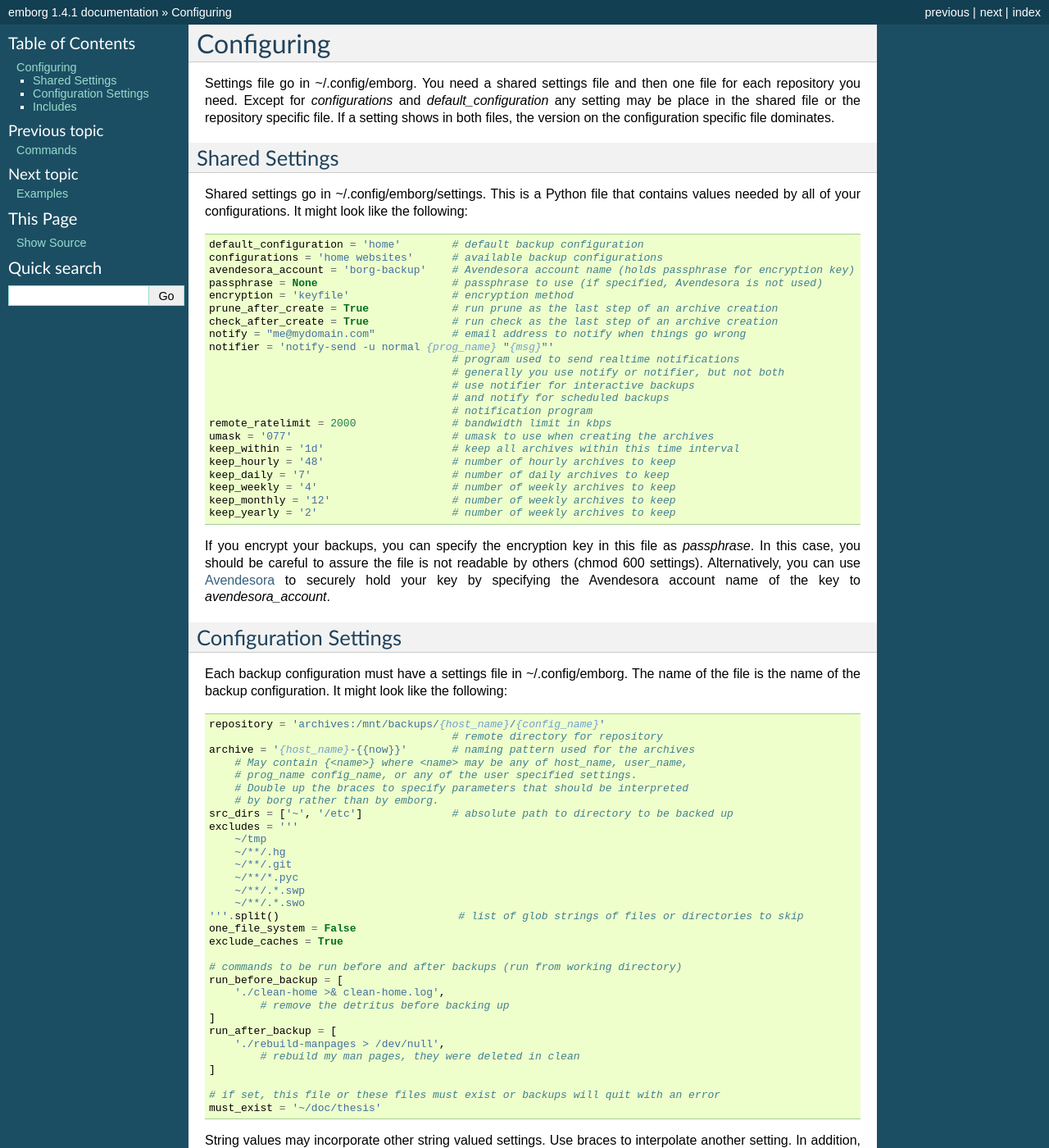
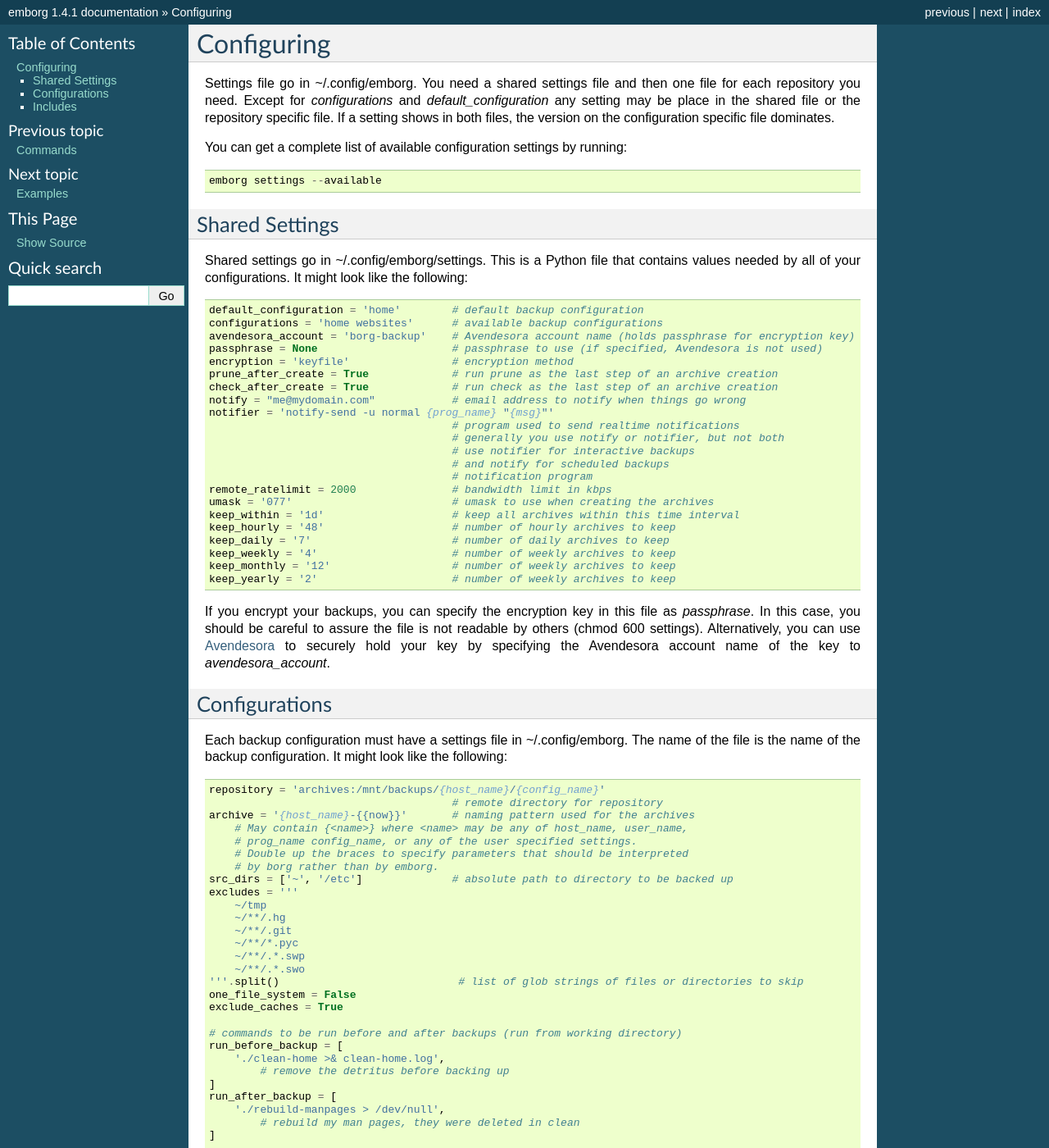
Before and after one commit to KenKundert/emborg, a Sphinx documentation site: the page built from doc/configuring.rst, in a window 1280 px wide and 1400 px high. Shown: the whole window at 82% size. Built offline with Sphinx 7.4.7, drawn with Linux system fonts in a browser that asks for light colours.

```diff
--- a/doc/configuring.rst
+++ b/doc/configuring.rst
@@ -8,6 +8,10 @@
 *default_configuration* any setting may be place in the shared file or the
 repository specific file.  If a setting shows in both files, the version on the
 configuration specific file dominates.
+
+You can get a complete list of available configuration settings by running::
+
+    emborg settings --available
 
 
 Shared Settings
@@ -47,8 +51,8 @@
 the Avendesora account name of the key to *avendesora_account*.
 
 
-Configuration Settings
-----------------------
+Configurations
+--------------
 
 Each backup configuration must have a settings file in ~/.config/emborg. The
 name of the file is the name of the backup configuration.  It might look like
--- a/doc/releases.rst
+++ b/doc/releases.rst
@@ -9,8 +9,7 @@
     - Moved log files to ~/.local/share/emborg (run 'mv
       ~/.config/emborg/*.{log,lastbackup}* ~/.local/share/emborg' before using
       this version).
-    - Added *exclude_from* setting.
-    - Added *prefix* setting
+    - Added *prefix*, *exclude_from*, and *verbose* settings.
     - Provide defaults for *archive* setting.
 
 **1.4 (2019-04-24)**:
```
Also changed, not shown: 2 other files.
